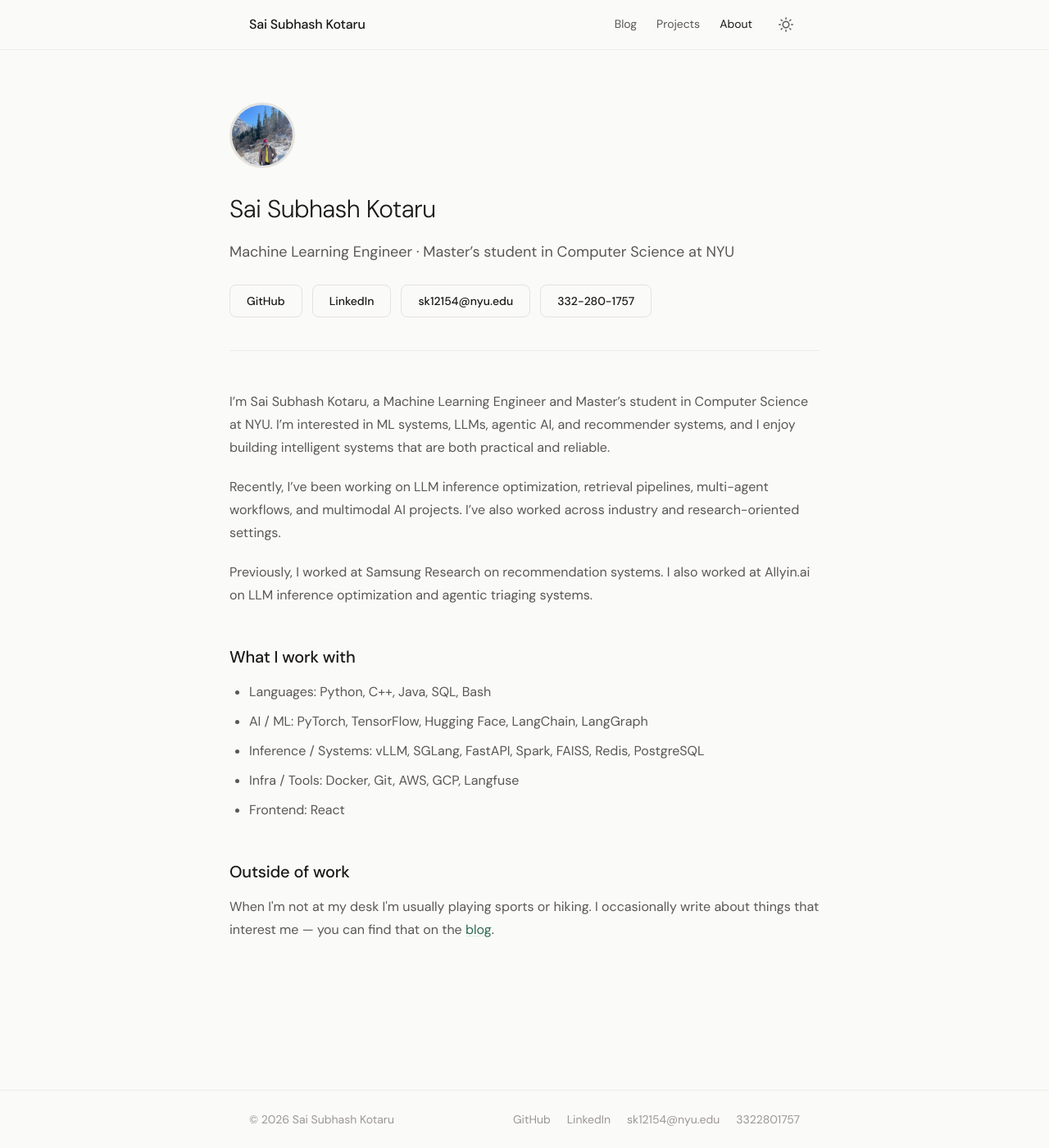
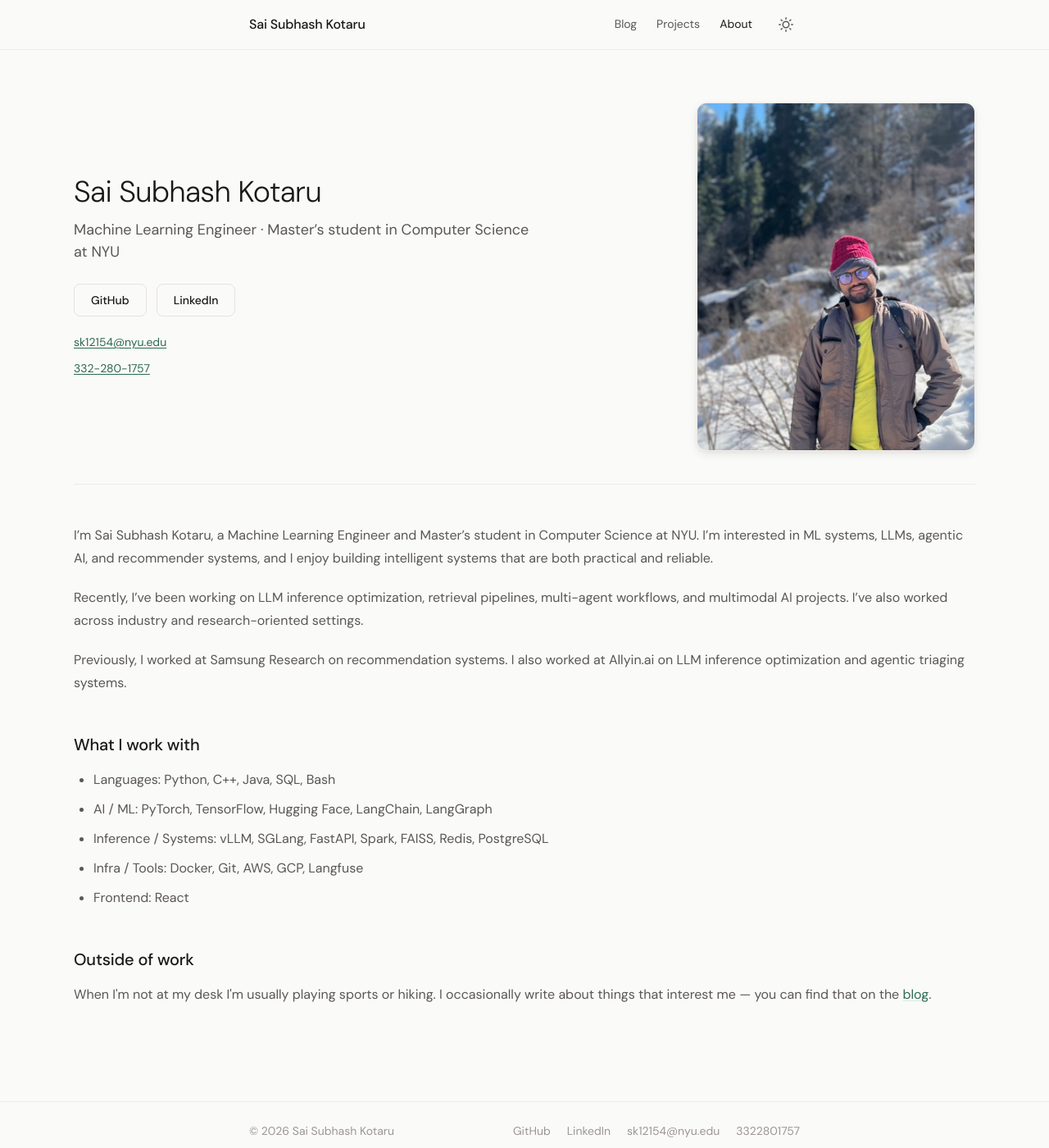
Before and after one commit to subhashkotaru/mywebsite, a Jekyll site: the page built from pages/about.html, in a window 1280 px wide and 1400 px high. Shown: the whole window at 82% size. Built offline with Jekyll 4.4.1, drawn with Linux system fonts in a browser that asks for light colours.

Commit message:
About page: two-column layout with portrait photo and contact block
Made-with: Cursor

```diff
--- a/_sass/_components.scss
+++ b/_sass/_components.scss
@@ -82,47 +82,92 @@
   padding: $space-16 0 $space-24;
 
   &-header {
+    display: grid;
+    grid-template-columns: 1fr minmax(220px, 38%);
+    gap: $space-10 $space-12;
+    align-items: center;
     margin-bottom: $space-12;
     padding-bottom: $space-10;
     border-bottom: 1px solid var(--border-soft);
+
+    @media (max-width: 768px) {
+      grid-template-columns: 1fr;
+      gap: $space-8;
+    }
   }
 
-  &-avatar {
-    width: 80px;
-    height: 80px;
-    border-radius: 50%;
-    overflow: hidden;
-    margin-bottom: $space-6;
-    border: 3px solid var(--border);
+  &-intro {
+    min-width: 0;
+  }
+
+  &-photo {
+    justify-self: end;
+
+    @media (max-width: 768px) {
+      justify-self: center;
+    }
 
     img {
+      display: block;
       width: 100%;
-      height: 100%;
+      max-width: 340px;
+      height: auto;
+      aspect-ratio: 4 / 5;
       object-fit: cover;
-      object-position: center 18%;
+      object-position: center 22%;
       margin: 0;
-      border-radius: 0;
-      border: none;
+      border-radius: $radius-lg;
+      border: 1px solid var(--border-soft);
+      box-shadow: var(--shadow-md);
     }
   }
 
   &-name {
-    font-size: $text-3xl;
+    font-size: clamp($text-2xl, 4vw, $text-4xl);
     font-weight: $font-light;
     letter-spacing: -0.02em;
     margin-bottom: $space-3;
+    line-height: 1.15;
   }
 
   &-tagline {
     font-size: $text-lg;
     color: var(--text-secondary);
     margin-bottom: $space-6;
+    line-height: 1.55;
+    max-width: 36rem;
+  }
+
+  &-contact {
+    display: flex;
+    flex-direction: column;
+    gap: $space-5;
   }
 
   &-links {
     display: flex;
     gap: $space-3;
     flex-wrap: wrap;
+  }
+
+  &-contact-list {
+    list-style: none;
+    padding: 0;
+    margin: 0;
+    display: flex;
+    flex-direction: column;
+    gap: $space-2;
+    font-size: $text-sm;
+
+    a {
+      color: var(--accent);
+      text-decoration: underline;
+      text-underline-offset: 2px;
+
+      &:hover {
+        color: var(--accent-hover);
+      }
+    }
   }
 }
 
--- a/pages/about.html
+++ b/pages/about.html
@@ -3,18 +3,25 @@ layout: default
 title: About
 permalink: /about/
 ---
-<div class="about container">
+<div class="about container container--wide">
   <header class="about-header">
-    <div class="about-avatar">
-      <img src="{{ '/assets/images/profile.png' | relative_url }}" alt="{{ site.author.name }}" width="160" height="160" loading="lazy" decoding="async">
+    <div class="about-intro">
+      <h1 class="about-name">{{ site.author.name }}</h1>
+      <p class="about-tagline">Machine Learning Engineer · Master’s student in Computer Science at NYU</p>
+      <div class="about-contact">
+        <div class="about-links">
+          <a href="https://github.com/{{ site.author.github }}" class="btn btn--outline" target="_blank" rel="noopener">GitHub</a>
+          <a href="https://www.linkedin.com/in/{{ site.author.linkedin }}/" class="btn btn--outline" target="_blank" rel="noopener">LinkedIn</a>
+        </div>
+        <ul class="about-contact-list">
+          <li><a href="mailto:{{ site.author.email }}">{{ site.author.email }}</a></li>
+          {% assign p = site.author.phone | strip %}
+          <li><a href="tel:{{ p | remove: '-' | remove: ' ' }}">{% if p.size == 10 %}{{ p | slice: 0, 3 }}-{{ p | slice: 3, 3 }}-{{ p | slice: 6, 4 }}{% else %}{{ p }}{% endif %}</a></li>
+        </ul>
+      </div>
     </div>
-    <h1 class="about-name">{{ site.author.name }}</h1>
-    <p class="about-tagline">Machine Learning Engineer · Master’s student in Computer Science at NYU</p>
-    <div class="about-links">
-      <a href="https://github.com/subhashkotaru" class="btn btn--outline" target="_blank" rel="noopener">GitHub</a>
-      <a href="https://www.linkedin.com/in/subhash-kotaru/" class="btn btn--outline" target="_blank" rel="noopener">LinkedIn</a>
-      <a href="mailto:sk12154@nyu.edu" class="btn btn--outline">sk12154@nyu.edu</a>
-      <a href="tel:3322801757" class="btn btn--outline">332-280-1757</a>
+    <div class="about-photo">
+      <img src="{{ '/assets/images/about-portrait.png' | relative_url }}" alt="{{ site.author.name }}" width="640" height="800" loading="lazy" decoding="async">
     </div>
   </header>
   <div class="post-content">
```
Also changed, not shown: assets/images/about-portrait.png (added).
